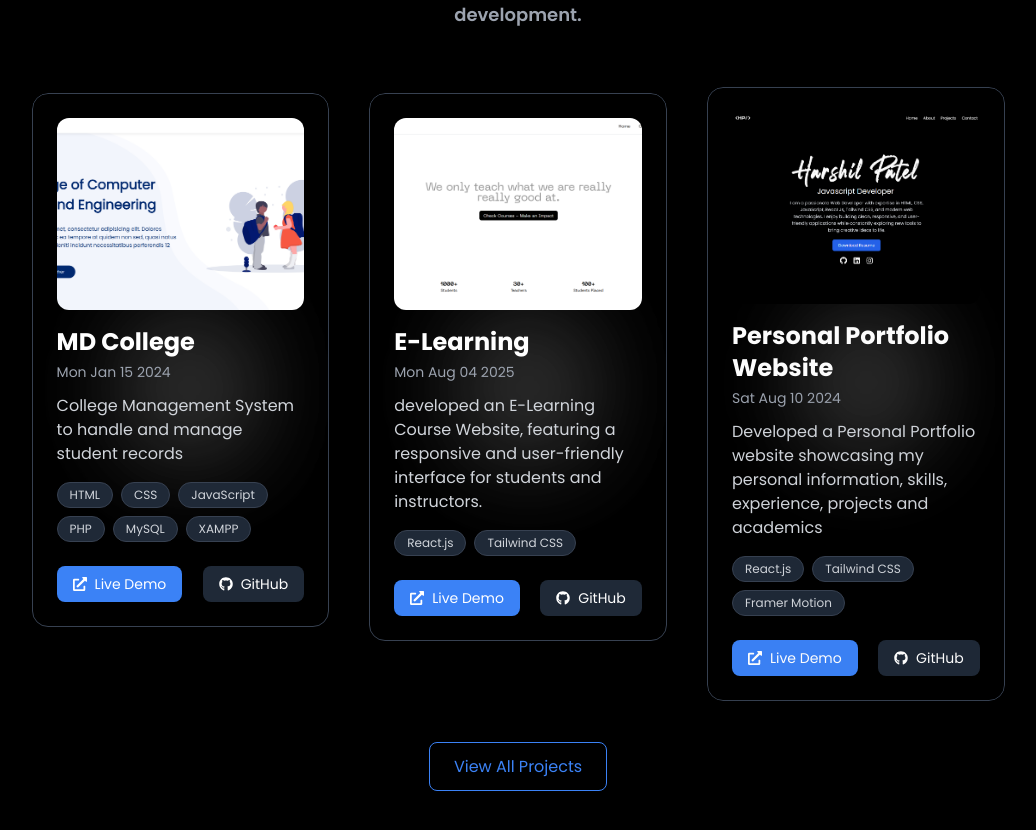
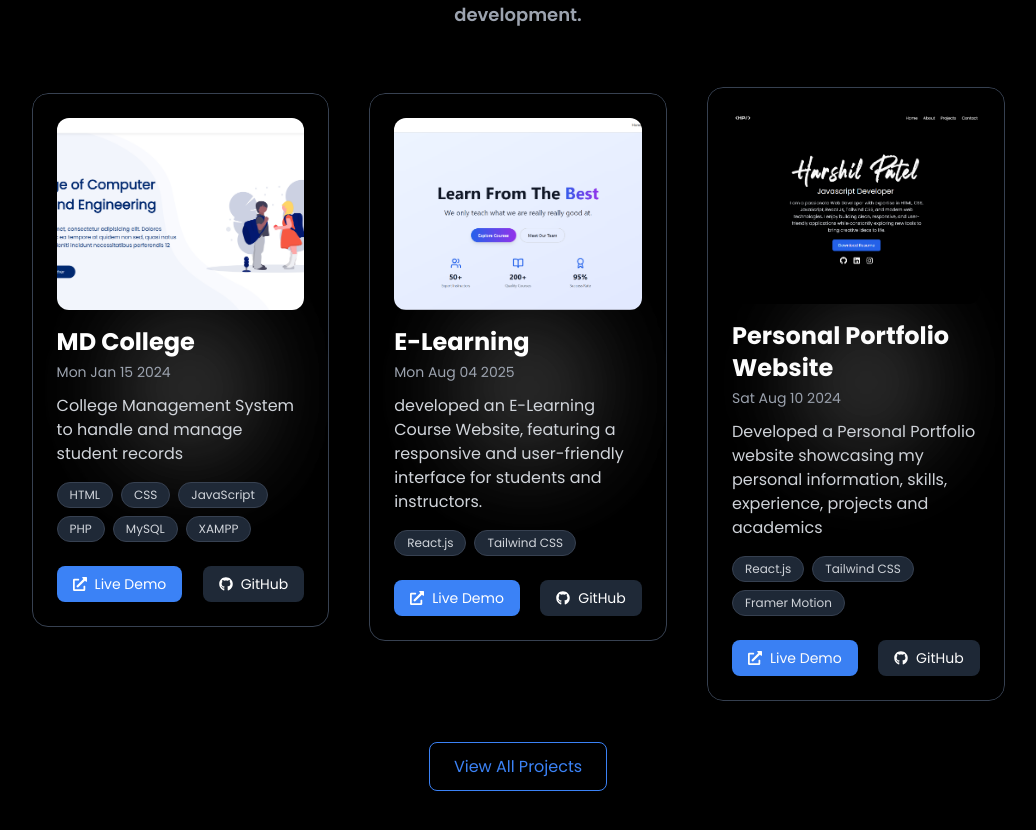
Before and after one commit to HarshilDev10/portfolio.js, a React (Vite) app: page / in a window 1280 px wide. Shown: the part 3651-4481 px from the top of the page, without its empty margins (122-1158 px from the left). Built offline with nearby package versions, Linux system fonts and the light colour scheme; a web font is replaced by a local one.

Commit message:
Add initial project files

```diff
--- a/src/constants.js
+++ b/src/constants.js
@@ -47,8 +47,8 @@ export const projects = [
     date: "2025-08-04",
     status: "Completed",
     tags: ["React.js", "Tailwind CSS"],
-    img: "../public/assets/e_learning.png",
-    demo: "https://e-learning-one-sigma.vercel.app/",
+    img: "../public/assets/e-learning.png",
+    demo: "https://e-learning-abc-college.vercel.app/",
     github: "https://github.com/HarshilDev10/E-Learning",
   },
   {
```
Also changed, not shown: public/assets/e-learning.png (added), src/assets/e-learning.png (added).
